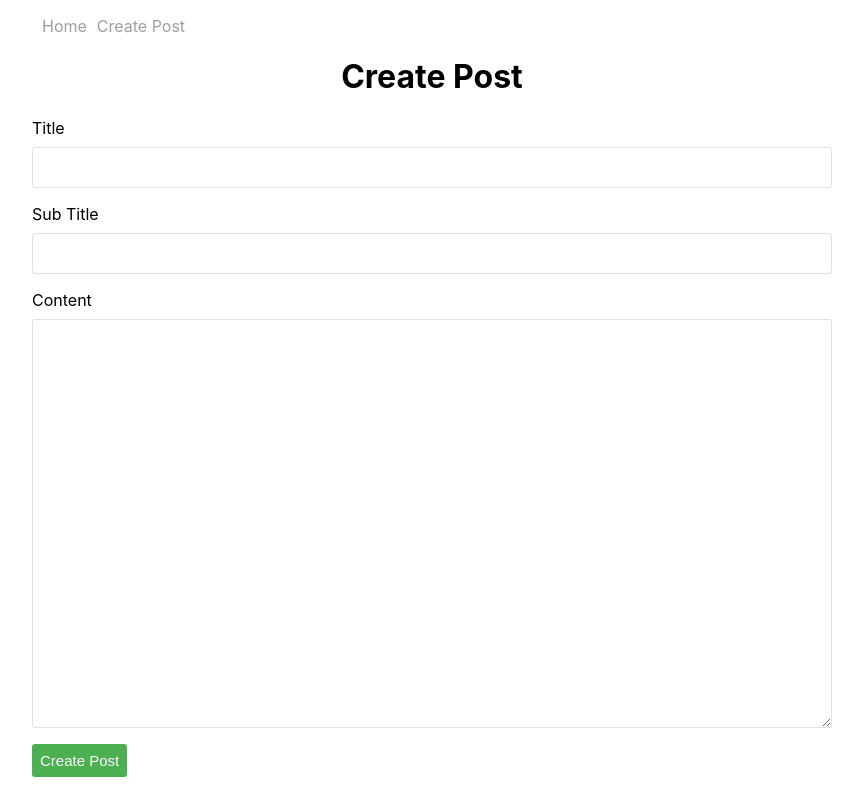
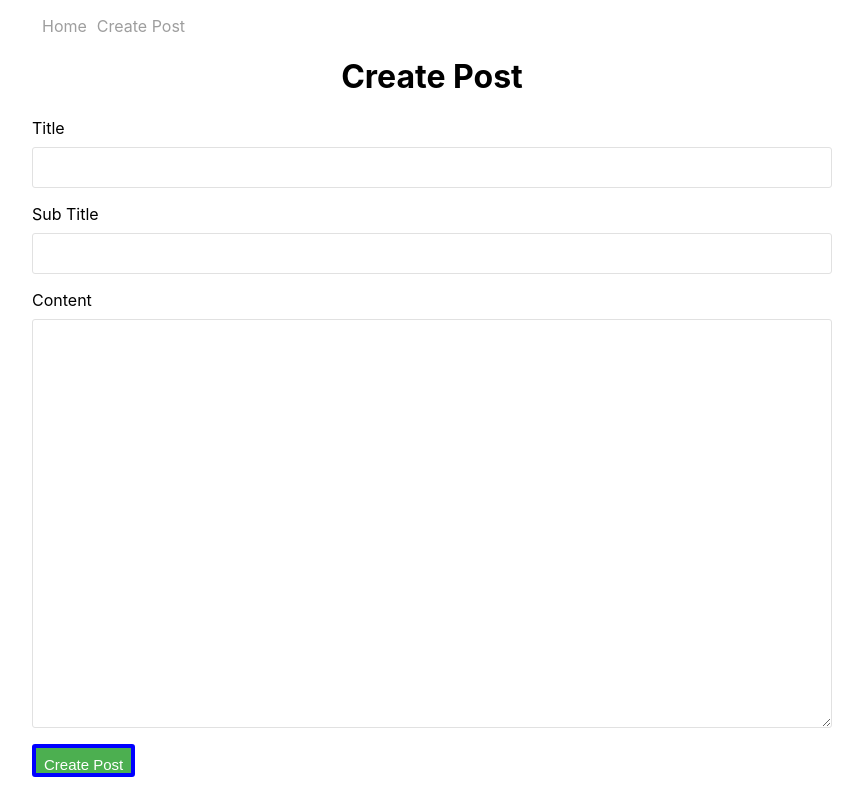
Before and after one commit to Deepak-647/react-blog-project, a React (Create React App) app: page /create-post in a window 1280 px wide. Shown: the whole page, without its empty margins (208-1071 px from the left). Built offline with nearby package versions, Linux system fonts and the light colour scheme.

Commit message:
learn to use dynamic styling

```diff
--- a/src/components/CreatePost.js
+++ b/src/components/CreatePost.js
@@ -1,17 +1,22 @@
 import { firestore } from '../firebase';
 import { useFormInput } from '../hooks';
-import styled from 'styled-components';
+import styled,{css} from 'styled-components';
 // import classes from './Button.module.css';
 
 const StyledButton = styled.button`
-height: 33px;
-    background: #4caf50;
+    height: 33px;
+    background: ${(props) => (props.primary ? '#4caf50' : 'blue')};
     border: 0;
     color: #fff;
     padding: 8px;
     font-size: 15px;
     border-radius: 3px;
     cursor: pointer;
+    ${(props) =>
+      props.primary &&
+      css`
+        border: 4px solid ${props.bgColor};
+      `};
 `;
 
 function CreatePost() {
@@ -54,7 +59,7 @@ function CreatePost() {
           <textarea {...content}></textarea>
         </div>
 
-        <StyledButton>Create Post</StyledButton>
+        <StyledButton primary bgColor="blue">Create Post</StyledButton>
       </form>
     </div>
   );
```
